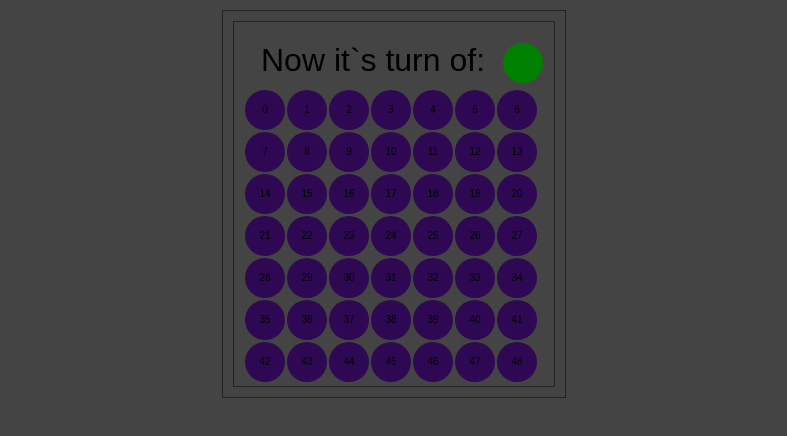
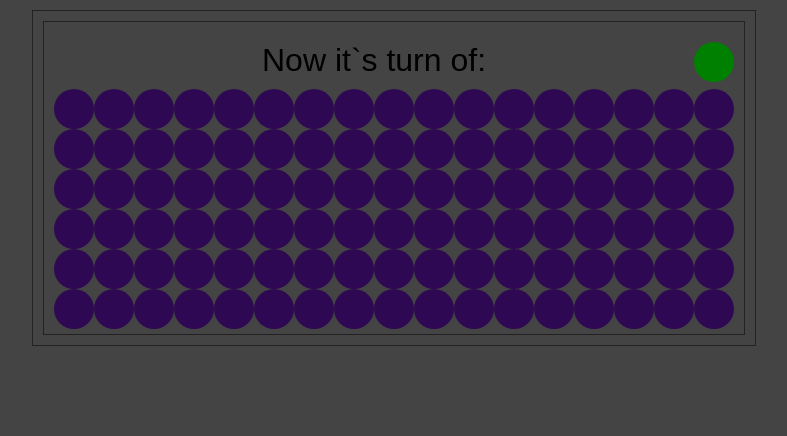
Before and after one commit to Sazar24/four-in-line-Game, a React (Create React App) app: page / in a window 1280 px wide. Shown: the top 436 px of the page, without its empty margins (246-1033 px from the left). Built offline with nearby package versions, Linux system fonts and the light colour scheme.

Commit message:
message about win; Game doesnt stop when 1st player wins

```diff
--- a/src/actions/gridActions.js
+++ b/src/actions/gridActions.js
@@ -10,3 +10,8 @@ export function changePlayer()
 {
     reduxStore.dispatch({ type: 'CHANGE_PLAYER' });
 }
+
+export function changeMessage(message)
+{
+    reduxStore.dispatch({type: "CHANGE_MESSAGE", payload: message});
+}
--- a/src/components/app/App.css
+++ b/src/components/app/App.css
@@ -4,7 +4,9 @@
   margin: 10px;
   border: 1px solid #222;
   /* width: 300px; */
+  /* width: auto;  */
   width: fit-content;
+  /* width: max-content; */
   height: fit-content;
   margin-left: auto;
   margin-right: auto;
--- a/src/components/board/Board.css
+++ b/src/components/board/Board.css
@@ -2,7 +2,10 @@
     text-align: center;
     padding: 10px;
     border: 1px solid #222;
-    min-width: 300px;
+    /* min-width: 450px; */
+    /* grid-template-columns: auto; */
+    /* width: fit-content;  */
+    /* width: 280px; */
     padding-bottom: 45px;
      /* width: fit-content;  */
     /* height: fit-content; */
--- a/src/components/board/Board.jsx
+++ b/src/components/board/Board.jsx
@@ -9,17 +9,31 @@ class Board extends React.Component {
         const columnsAmount = this.props.gameParameters.columnsAmount;
         const currentPlayerColor = this.props.currentPlayer.color;
 
-        return (
-            <div className="board">
-                {/* -- Four in line -- */}
-                <div style={{ 'margin': '10px 0 10px' }}>Now it`s turn of:
+        const widthManually = { 'width': columnsAmount * 40 + 'px' };
+
+        let titleDiv;
+        if (this.props.isItWinMessage !== undefined)
+            titleDiv =
+                <div>
+                    <div>GAME OVER</div>
+                    {this.props.isItWinMessage}
+                </div>;
+        else
+            titleDiv =
+                <div style={{ 'margin': '10px 0 10px' }}>
+                    Now it`s turn of:
                      <div className="singleSlot"
                         style={{ 'backgroundColor': currentPlayerColor, 'float': 'right' }}>
                     </div>
                 </div>
+
+        return (
+            <div className="board" style={widthManually}>
+                {titleDiv}
                 {
                     this.props.gridArray.map((element, index) => {
                         let toggleNewLineStyle = null;
+
                         if (index % columnsAmount === 0)
                             toggleNewLineStyle = { 'clear': 'both' };
 
@@ -43,6 +57,7 @@ const mapStateToProps = (store) => (
         gameParameters: store.gridReducer.gameConsts.gameParameters,
         gridArray: store.gridReducer.gameModel,
         currentPlayer: store.gridReducer.players[store.gridReducer.currentPlayerNr],
+        isItWinMessage: store.gridReducer.message,
 
     });
 
--- a/src/components/singleSlot/SingleSlot.css
+++ b/src/components/singleSlot/SingleSlot.css
@@ -1,11 +1,10 @@
 .singleSlot {
-    text-align: center;
     font-size: 10px;
     text-align: center;
     line-height: 4;
     /* display: inline-block; */
-    vertical-align: middle;
-    margin: 1px;
+    /* vertical-align: middle; */
+    /* margin: 1px; */
     /* border: 1px solid #777; */
     width: 40px;
     height: 40px;
--- a/src/components/singleSlot/SingleSlot.jsx
+++ b/src/components/singleSlot/SingleSlot.jsx
@@ -26,7 +26,7 @@ class SingleSlot extends React.Component {
             <div className="singleSlot"
                 style={bgColorStyle}
                 onClick={() => this.handleClick()} >
-                {this.props.index}
+                {/* {this.props.index} */}
                 {/* {symbol} */}
 
             </div>
--- a/src/consts/gameParameters.js
+++ b/src/consts/gameParameters.js
@@ -1,6 +1,6 @@
 export const gameParameters = {
-    columnsAmount: 7,
-    rowsAmount: 7
+    columnsAmount: 17,
+    rowsAmount: 6
 }
 
 ////////////////////////
@@ -28,4 +28,4 @@ const player3 = {
     color: 'orange',
     name: "player 3"
 }
-export const players = [player1, player2];
+export const players = [player1, player2,player3];
--- a/src/functions/winCheck.js
+++ b/src/functions/winCheck.js
@@ -12,15 +12,14 @@ export function findWinnerLine(addedSlotId, gameGrid, gridParams) {
     if (isItWinner) { return true; }
 
     checkStep = gridParams.columnsAmount; //vertical line
-    // console.log("gridParams.columnsAmount:", checkStep);
     isItWinner = checkLines(addedSlotId, gameGrid, gridParams, checkStep);
     if (isItWinner) { return true; }
 
-    checkStep = gridParams.columnsAmount + 1; //diagonal line
+    checkStep = gridParams.columnsAmount + 1; //diagonal line 1 = '/'
     isItWinner = checkLines(addedSlotId, gameGrid, gridParams, checkStep);
     if (isItWinner) { return true; }
 
-    checkStep = gridParams.columnsAmount - 1; //diagonal line 2
+    checkStep = gridParams.columnsAmount - 1; //diagonal line 2 = '\'
     isItWinner = checkLines(addedSlotId, gameGrid, gridParams, checkStep);
     if (isItWinner) { return true; }
 
@@ -62,11 +61,9 @@ function checkLines(addedSlotId, gameGrid, gridParams, checkStep) {   // slot wa
             }
         }
 
-
-
         if (lineToCheck.length === winningLength) {
             //TODO: dispatch na podświetlenie (np border++, width--), żeby nie bawić się w rozróżnianie kolorków...;
-            console.log("winning Line is:", lineToCheck);
+            console.log("winning Line is:", JSON.stringify(lineToCheck));
 
             return true;
         }
--- a/src/reducers/gridReducer.js
+++ b/src/reducers/gridReducer.js
@@ -1,12 +1,14 @@
 import { gameParameters, gridArray, players } from "../consts/gameParameters";
 import { determineWhichColumnIsIt, findLowestEmptySlotIDinColumn } from "../functions/gridCheck";
 import { findWinnerLine } from "../functions/winCheck";
+// import { changeMessage } from "../actions/gridActions";
 
 const defaultState = {
     gameConsts: { gameParameters },
     gameModel: gridArray,
     players: players,
     currentPlayerNr: 0,
+    message: undefined,
 }
 
 export const gridReducer = (state = defaultState, action) => {
@@ -17,21 +19,25 @@ export const gridReducer = (state = defaultState, action) => {
             const lowestEmptySlotID = findLowestEmptySlotIDinColumn(columnClicked, state.gameConsts.gameParameters, state.gameModel);
             const newGridArray = state.gameModel.slice();
 
-            if (lowestEmptySlotID !== undefined)
+            if (lowestEmptySlotID !== undefined)        //powtórzenie warunku z findLowestEmptySlotIDinColumn ?
                 newGridArray[lowestEmptySlotID] = players[state.currentPlayerNr].symbol;
 
-            if (findWinnerLine(lowestEmptySlotID, newGridArray, state.gameConsts.gameParameters))
-                console.log(players[state.currentPlayerNr].color, "has won!");
-
-
-            return { ...state, gameModel: newGridArray };
+            let newMessage;
+            if (findWinnerLine(lowestEmptySlotID, newGridArray, state.gameConsts.gameParameters)) {
+                // console.log(players[state.currentPlayerNr].color, "has won!");
+                newMessage = `The ${players[state.currentPlayerNr].color} has won!`;
+            }
+            return { ...state, gameModel: newGridArray, message: newMessage };
 
         case "CHANGE_PLAYER":
             let nextPlayerNr = state.currentPlayerNr + 1;
             if (nextPlayerNr > players.length - 1) nextPlayerNr = 0;
-            //TODO: tu jakaś blokada może, że jak kliknięcie w pełną kolumnę, to nie zmienia gracza
+            //TODO: tu jakaś blokada, że jak kliknięcie w pełną kolumnę, to nie zmienia gracza
 
             return { ...state, currentPlayerNr: nextPlayerNr }
+
+        // case "CHANGE_MESSAGE":
+        //     return { ...state, message: action.payload }
 
         default:
             return state;
```
